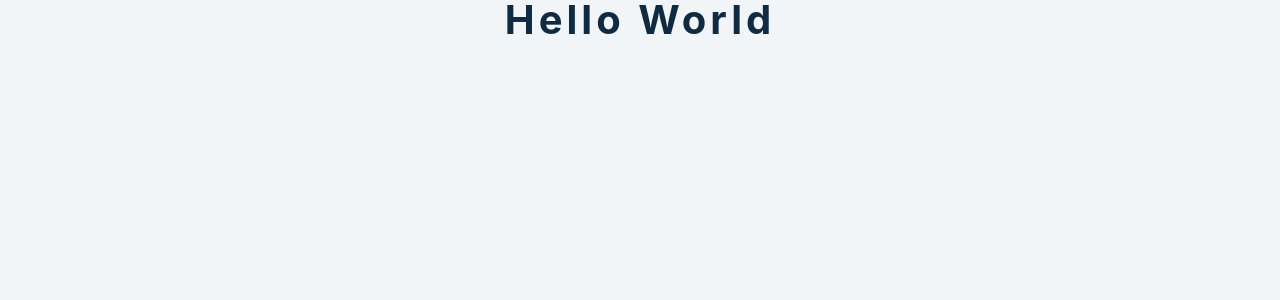
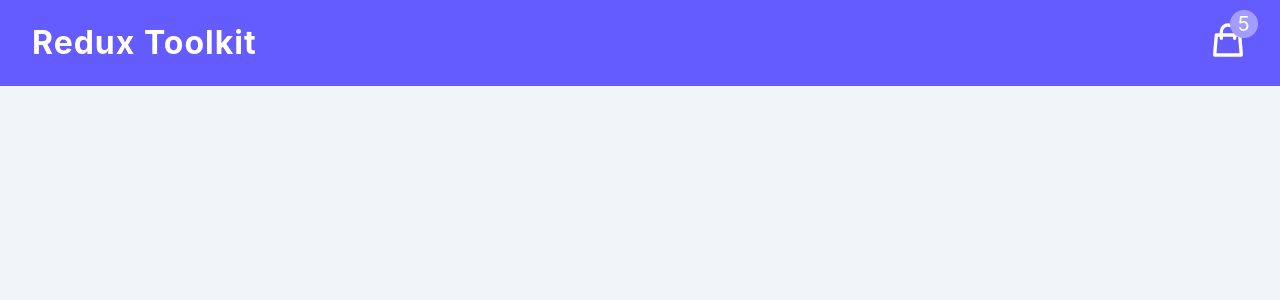
Before and after one commit to RonchiTech/react-redux-toolkit-tutorial, a React (Create React App) app: page / in a window 1280 px wide. Shown: the top 300 px of the page. Built offline with nearby package versions, Linux system fonts and the light colour scheme.

Commit message:
setting up cartSlice and use the useSelector to GET the state data

```diff
--- a/src/App.jsx
+++ b/src/App.jsx
@@ -1,11 +1,12 @@
-import React from 'react'
+import React from 'react';
+import Navbar from './components/Navbar.component';
 import './App.css';
 
 function App() {
   return (
-    <div className="App">
-      <h2>Hello World</h2>
-    </div>
+    <main>
+      <Navbar />
+    </main>
   );
 }
 
--- /dev/null
+++ b/src/components/Navbar.component.jsx
@@ -0,0 +1,24 @@
+import React from 'react';
+import { useSelector } from 'react-redux';
+
+import { CartIcon } from '../icons';
+
+function Navbar() {
+  const { amount } = useSelector((state) => state.cart);
+  console.log(amount);
+  return (
+    <header>
+      <nav className="nav-center">
+        <h3>Redux Toolkit</h3>
+        <div className="nav-container">
+          <CartIcon />
+          <div className="amount-container">
+            <p className="total-amount">{amount}</p>
+          </div>
+        </div>
+      </nav>
+    </header>
+  );
+}
+
+export default Navbar;
--- /dev/null
+++ b/src/features/cart/cartSlice.js
@@ -0,0 +1,12 @@
+import { createSlice } from '@reduxjs/toolkit';
+
+const initialState = {
+  cartItems: [],
+  amount: 5,
+  total: 0,
+  isLoading: false,
+};
+
+const cartSlice = createSlice({ name: 'cart', initialState });
+console.log(cartSlice);
+export default cartSlice.reducer;
--- a/src/icons.js
+++ b/src/icons.js
@@ -1,3 +1,4 @@
+import React from 'react'
 export const CartIcon = () => {
   return (
     <svg
--- a/src/index.css
+++ b/src/index.css
@@ -19,7 +19,8 @@
   --radius: 0.25rem;
   --large-screen-width: 1170px;
   --small-screen-width: 90vw;
-  --fixed-width: 50rem;
+  --fixed-width: 100%;   /* 50rem */
+
 }
 * {
   margin: 0;
@@ -89,6 +90,7 @@
   }
 }
 /* more global css */
+
 
 .btn {
   text-transform: uppercase;
--- a/src/store.js
+++ b/src/store.js
@@ -1,5 +1,7 @@
 import { configureStore } from '@reduxjs/toolkit';
 
+import cartReducer from './features/cart/cartSlice';
+
 export const store = configureStore({
-  reducer: {},
+  reducer: { cart: cartReducer },
 });
```
